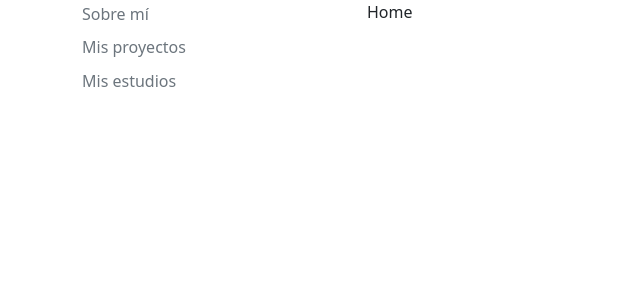
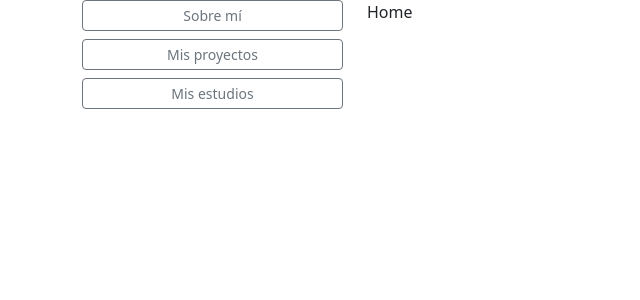
Before and after one commit to rubenevivancos/Portafolio, a React (Create React App) app in the folder client/: page / in a window 1280 px wide. Shown: the top 300 px of the page, without its empty margins (0-640 px from the left). Built offline with nearby package versions, Linux system fonts and the light colour scheme.

Commit message:
Mejora a los estilos del menu

```diff
--- a/client/src/Components/SidebarMenu/sideBarMenu.js
+++ b/client/src/Components/SidebarMenu/sideBarMenu.js
@@ -1,54 +1,37 @@
 import React, { useState } from 'react';
 import { Button } from 'react-bootstrap';
-//import { Nav } from 'react-bootstrap';
-
 
 function SidebarMenu() {
-
   const [selectedItem, setSelectedItem] = useState(null);
 
   const handleItemClick = (itemName) => {
     setSelectedItem(itemName);
   };
 
-
   return (
-    <div className="flex-column">
-      <div className="d-block mb-2">
+    <div className="sidebar-menu d-flex flex-column gap-2">
       <Button
-            variant={selectedItem === 'sobre-mi' ? "primary" : "outline-secondary"}
-            className="p-0 border-0"
-            size="xs"
-            onClick={() => handleItemClick('sobre-mi')}>
+        variant={selectedItem === 'sobre-mi' ? "secondary" : "outline-secondary"}
+        size="sm"
+        onClick={() => handleItemClick('sobre-mi')}
+      >
         Sobre mí
       </Button>
-      </div>
-      <div className="d-block mb-2">
       <Button
-            variant={selectedItem === 'mis-proyectos' ? "primary" : "outline-secondary"}
-            className="p-0 border-0"
-            size="xs"
-            onClick={() => handleItemClick('mis-proyectos')}>
+        variant={selectedItem === 'mis-proyectos' ? "secondary" : "outline-secondary"}
+        size="sm"
+        onClick={() => handleItemClick('mis-proyectos')}
+      >
         Mis proyectos
       </Button>
-      </div>
-      <div className="d-block mb-2">
       <Button
-            variant={selectedItem === 'mis-estudios' ? "primary" : "outline-secondary"}
-            className="p-0 border-0"
-            size="xs"
-            onClick={() => handleItemClick('mis-estudios')}>
+        variant={selectedItem === 'mis-estudios' ? "secondary" : "outline-secondary"}
+        size="sm"
+        onClick={() => handleItemClick('mis-estudios')}
+      >
         Mis estudios
       </Button>
     </div>
-    </div>
-    /*
-    <Nav className="flex-column">
-      <Nav.Link href="#sobre-mi">Sobre Mí</Nav.Link>
-      <Nav.Link href="#mis-proyectos">Mis Proyectos</Nav.Link>
-      <Nav.Link href="#mis-estudios">Mis Estudios</Nav.Link>
-    </Nav>
-    */
   );
 }
 
```
Also changed, not shown: client/src/Components/SidebarMenu/sideBarMenuOriginal.js (added, +55 -0 lines), 1 other file (tests, documents, lock files or other folders). Lines whose indentation alone changed are shown as unchanged.
